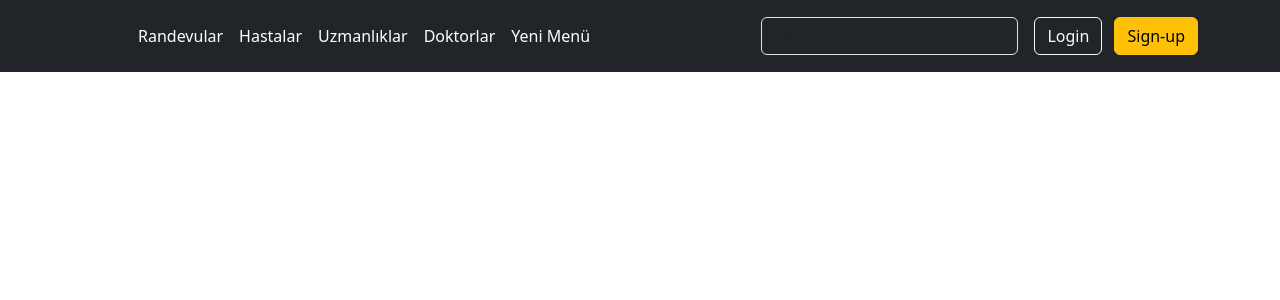
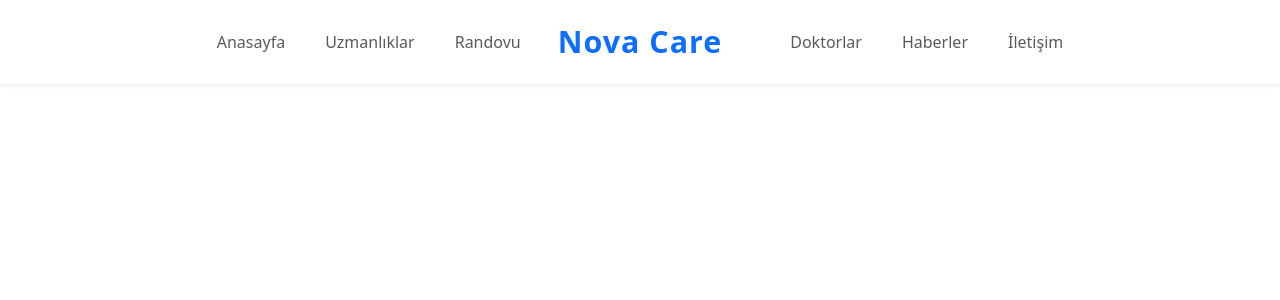
Before and after one commit to dilfuza13/HastaneOtomasyon, a PHP site: page /hasta.php in a window 1280 px wide. Shown: the top 300 px of the page. Run offline with PHP 8.4, Linux system fonts and the light colour scheme; data that the repository does not hold is empty; a stand-in replaces the project's code that opens the database connection; some libraries are stand-ins or nearby versions.

Commit message:
header değiştirildi

```diff
--- a/php/inc_header.php
+++ b/php/inc_header.php
@@ -1,24 +1,67 @@
-    <header class="p-3 text-bg-dark">
-		<div class="container">
-			<div class="d-flex flex-wrap align-items-center justify-content-center justify-content-lg-start">
-				<a href="/" class="d-flex align-items-center mb-2 mb-lg-0 text-white text-decoration-none">
-					<svg class="bi me-2" width="40" height="32" role="img" aria-label="Bootstrap">
-						<use xlink:href="#bootstrap"></use></svg>
-				</a>
-				<ul class="nav col-12 col-lg-auto me-lg-auto mb-2 justify-content-center mb-md-0">
-					<li><a href="randevular.php" class="nav-link px-2 text-white">Randevular</a></li>
-					<li><a href="hastalar.php" class="nav-link px-2 text-white">Hastalar</a></li>
-					<li><a href="uzmanliklar.php" class="nav-link px-2 text-white">Uzmanlıklar</a></li>
-					<li><a href="doktorlar.php" class="nav-link px-2 text-white">Doktorlar</a></li>
-					<li><a href="doktorlar.php" class="nav-link px-2 text-white">Yeni Menü</a></li>
-				</ul>
-				<form class="col-12 col-lg-auto mb-3 mb-lg-0 me-lg-3" role="search">
-					<input type="search" class="form-control form-control-dark text-bg-dark" placeholder="Search..." aria-label="Search">
-				</form>
-				<div class="text-end">
-					<button type="button" class="btn btn-outline-light me-2">Login</button>
-					<button type="button" class="btn btn-warning">Sign-up</button>
-				</div>
-			</div>
-		</div>
-	</header>
+<style>
+	/* =====================
+       NAVBAR
+    ===================== */
+    .navbar {
+      padding: 22px 0;
+    }
+
+    .navbar-brand {
+      color: #0d6efd !important;
+      font-size: 1.9rem;
+      font-weight: 700;
+      letter-spacing: 1px;
+    }
+
+    .nav-link {
+      font-weight: 500;
+      position: relative;
+    }
+
+    .nav-link:hover {
+      color: #0d6efd !important;
+    }
+
+    .nav-link::after {
+      content: "";
+      position: absolute;
+      left: 0;
+      bottom: -6px;
+      width: 0;
+      height: 2px;
+      background: #0d6efd;
+      transition: .3s;
+    }
+
+    .nav-link:hover::after {
+      width: 100%;
+    }
+</style>
+<nav class="navbar navbar-expand-lg bg-white shadow-sm fixed-top">
+  <div class="container">
+
+    <button class="navbar-toggler" type="button" data-bs-toggle="collapse" data-bs-target="#mainNavbar">
+      <span class="navbar-toggler-icon"></span>
+    </button>
+
+    <div class="collapse navbar-collapse justify-content-between" id="mainNavbar">
+
+      <ul class="navbar-nav mx-auto gap-4">
+        <li class="nav-item"><a class="nav-link" href="#">Anasayfa</a></li>
+        <li class="nav-item"><a class="nav-link" href="#">Uzmanlıklar</a></li>
+        <li class="nav-item"><a class="nav-link" href="#">Randovu</a></li>
+      </ul>
+
+      <a class="navbar-brand position-absolute start-50 translate-middle-x" href="#">
+        Nova Care
+      </a>
+
+      <ul class="navbar-nav mx-auto gap-4">
+        <li class="nav-item"><a class="nav-link" href="#">Doktorlar</a></li>
+        <li class="nav-item"><a class="nav-link" href="#">Haberler</a></li>
+        <li class="nav-item"><a class="nav-link" href="#">İletişim</a></li>
+      </ul>
+
+    </div>
+  </div>
+</nav>
```
